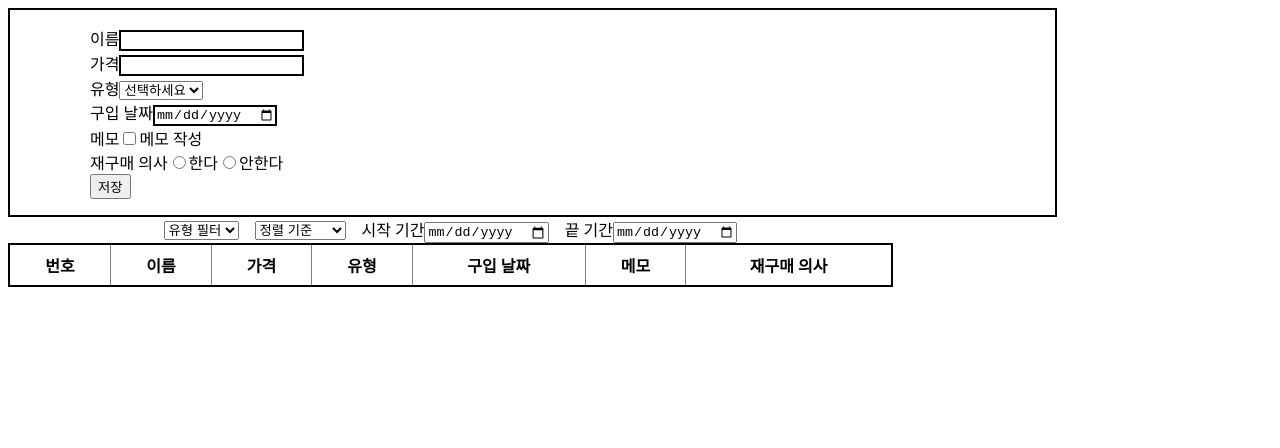
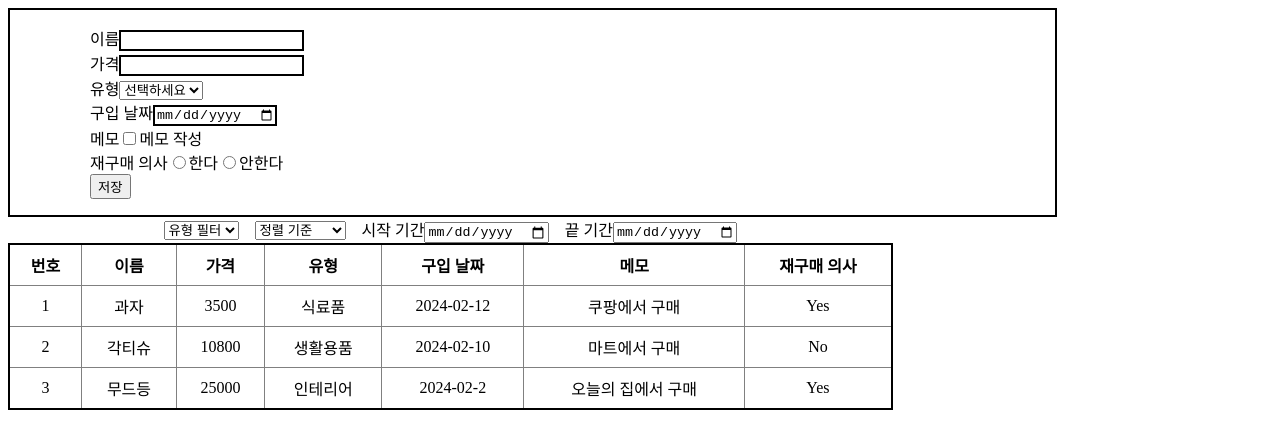
Before and after one commit to Attainy/accountbook, a React (Create React App) app: page / in a window 1280 px wide. Shown: the top 448 px of the page. Built offline with nearby package versions, Linux system fonts and the light colour scheme; the HTML template or start-up script is replaced by a standard one.

Commit message:
useReducer는 사용완료. 정렬시 문제 발생
정렬시 데이터가 유지가 안되는 문제 발생

```diff
--- a/src/App.js
+++ b/src/App.js
@@ -5,30 +5,72 @@ import ItemList from './components/ItemList';
 import SortButtons from './components/SortButtons';
 
 function App() {
-  const [formData, setFormData] = useState([]);
+  const testData = [
+    {
+      id: 9999999999991,
+      name: '과자',
+      price: 3500,
+      category: '식료품',
+      date: '2024-02-12',
+      memoText: '쿠팡에서 구매',
+      repurchase: true,
+    },
+    {
+      id: 9999999999992,
+      name: '각티슈',
+      price: 10800,
+      category: '생활용품',
+      date: '2024-02-10',
+      memoText: '마트에서 구매',
+      repurchase: false,
+    },
+    {
+      id: 9999999999993,
+      name: '무드등',
+      price: 25000,
+      category: '인테리어',
+      date: '2024-02-2',
+      memoText: '오늘의 집에서 구매',
+      repurchase: true,
+    }
+  ]
+
+  const [formData, setFormData] = useState([...testData]);
 
   const categoryOptions = ['식료품', '생활용품', '미용', '인테리어'];
   const sortOptions = ['가격 높은 순', '가격 낮은 순', '최신 순', '오래된 순']
 
   function reducer(state, action) {
-    // return {
-    //   ...state,
-    //   [action.type]: action.payload,
-    // };
-
     switch (action.type) {
       case 'category':
         if (action.payload === 'all') {
           return state;
         } else {
-          return formData.filter(item => item.category === action.payload);
+          return [...state].filter(item => item.category === action.payload);
         }
 
-      // case ''
+      case 'sortby':
+        if (action.payload === 'id') {
+          return state.sort((a, b) => a.id - b.id)
+        } else if (action.payload === '가격 높은 순') {
+          return state.sort((a, b) => b.price - a.price)
+        } else if (action.payload === '가격 낮은 순') {
+          return state.sort((a, b) => a.price - b.price)
+        } else if (action.payload === '최신 순') {
+          return state.sort((a, b) => new Date(b) - new Date(a))
+        } else { // (action.payload === '오래된 순')
+          return state.sort((a, b) => new Date(a) - new Date(b))
+        }
+
+      case 'start-date':
+        return state.filter(item => new Date(item.date) >= new Date(action.payload))
+
+      case 'end-date':
+        return state.filter(item => new Date(item.date) <= new Date(action.payload))
     }
   }
 
-  const [sortedData, dispatch] = useReducer(reducer, formData);
+  const [sortedData, dispatch] = useReducer(reducer, [...formData]);
 
 
   return (
--- a/src/components/SortButtons.js
+++ b/src/components/SortButtons.js
@@ -13,8 +13,8 @@ function SortButtons({ dispatch, categoryOptions, sortOptions }) {
             }
         </select>
 
-        <select className='sort-buttons__button--sort'>
-            <option>정렬 기준</option>
+        <select className='sort-buttons__button--sort' onChange={(event) => dispatch({ type:'sortby', payload:event.target.value })}>
+            <option value='id'>정렬 기준</option>
             {
                 sortOptions.map((option, index) => (
                     <option key={`sort-${index}`} value={`${option}`}>{option}</option>
@@ -24,12 +24,12 @@ function SortButtons({ dispatch, categoryOptions, sortOptions }) {
 
         <div>
             <label htmlFor="start-date">시작 기간</label>
-            <input type="date" id="start-date"/>
+            <input type="date" id="start-date" onChange={(event) => dispatch({ type:'start-date', payload:event.target.value })}/>
         </div>
 
         <div>
             <label htmlFor="end-date">끝 기간</label>
-            <input type="date" id="end-date"/>
+            <input type="date" id="end-date" onChange={(event) => dispatch({ type:'end-date', payload:event.target.value })}/>
         </div>
     </div>
   )
--- a/src/components/SubmitForm.js
+++ b/src/components/SubmitForm.js
@@ -10,7 +10,7 @@ function SubmitForm({ formData, setFormData, categoryOptions }) {
         price: 0,
         category: '',
         date: '',
-        memoCheck: isMemo,
+        // memoCheck: isMemo,
         memoText: '',
         repurchase: false,
     })
```
